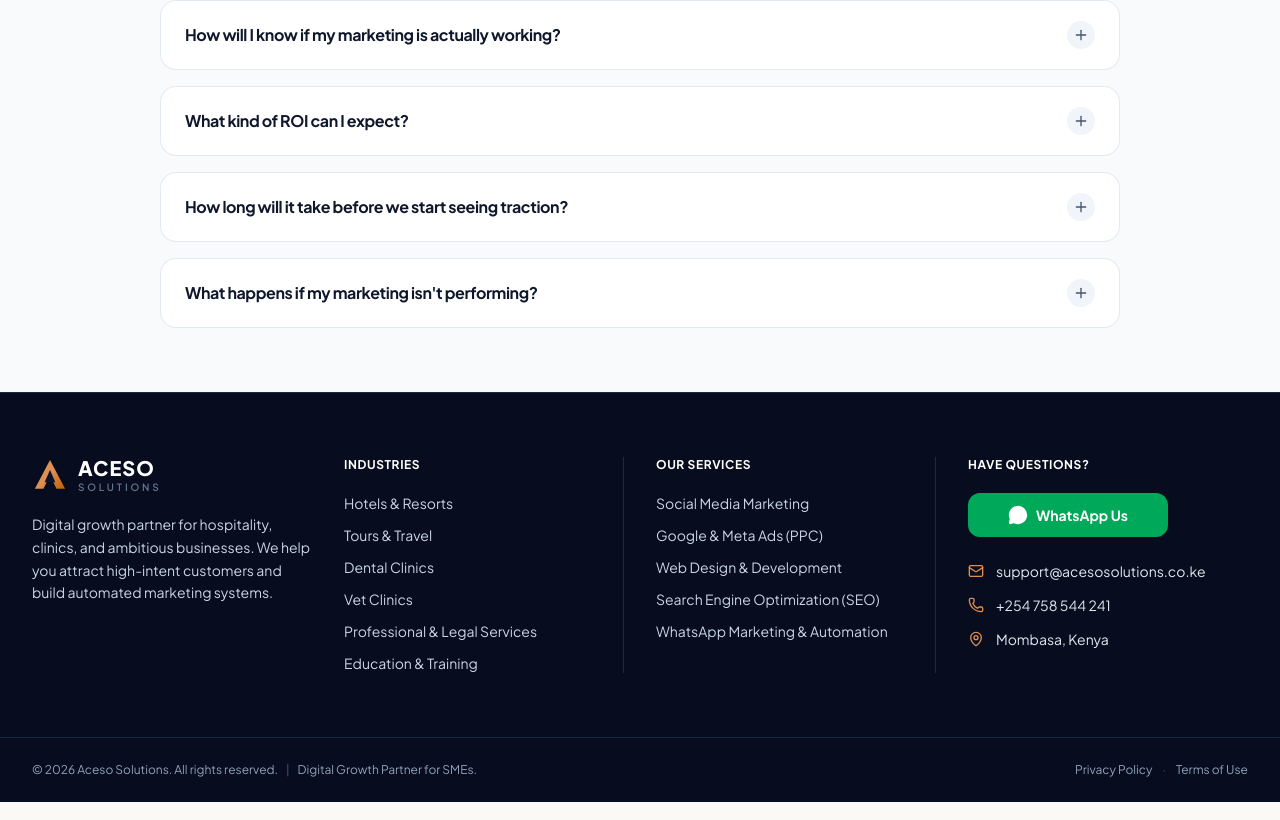
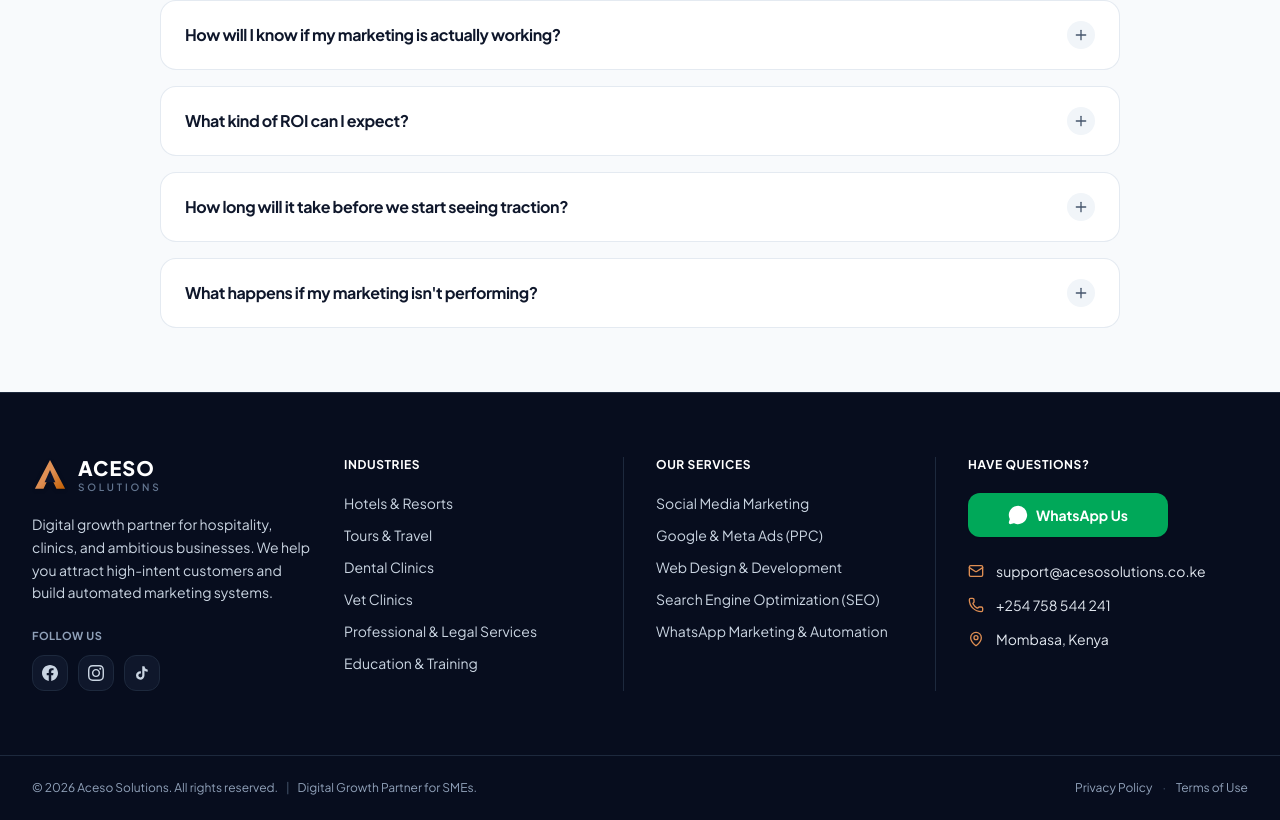
Before and after one commit to sanjajohnea-ai/Aceso-Marketing, a React (Vite) app: page / in a window 1280 px wide. Shown: the part 3567-4387 px from the top of the page. Built offline with nearby package versions, Linux system fonts and the light colour scheme; a web font is replaced by a local one.

Commit message:
feat(footer): add social media links and schema
Integrated social media profiles into the footer and updated the Organization schema to improve brand visibility and SEO.

```diff
--- a/index.html
+++ b/index.html
@@ -100,6 +100,11 @@
         "image": "https://images.unsplash.com/photo-1552664730-d307ca884978?q=80&w=1200&auto=format&fit=crop",
         "telephone": "+254758544241",
         "email": "contact@acesosolutions.co.ke",
+        "sameAs": [
+          "https://www.facebook.com/profile.php?id=61594992046587",
+          "https://www.instagram.com/aceso_marketing/?hl=en",
+          "https://www.tiktok.com/@acesomarketingsolutions"
+        ],
         "priceRange": "KSh 10,000 - KSh 100,000",
         "address": {
           "@type": "PostalAddress",
--- a/src/components/Footer.tsx
+++ b/src/components/Footer.tsx
@@ -33,6 +33,53 @@ export const Footer: React.FC<FooterProps> = ({ onNavigate }) => {
             <p className="text-slate-300 text-xs sm:text-sm leading-relaxed max-w-sm">
               Digital growth partner for hospitality, clinics, and ambitious businesses. We help you attract high-intent customers and build automated marketing systems.
             </p>
+
+            {/* Social Media Links */}
+            <div className="pt-1">
+              <span className="text-[11px] font-bold text-slate-400 uppercase tracking-wider block mb-2.5">
+                Follow Us
+              </span>
+              <div className="flex items-center gap-2.5">
+                <a
+                  href="https://www.facebook.com/profile.php?id=61594992046587"
+                  target="_blank"
+                  rel="noopener noreferrer"
+                  className="w-9 h-9 rounded-xl bg-slate-900 border border-slate-800 hover:border-[#1877F2] text-slate-300 hover:text-white hover:bg-[#1877F2] flex items-center justify-center transition-all duration-200 group shadow-2xs"
+                  aria-label="Follow Aceso Solutions on Facebook"
+                  title="Facebook: @acesosolutions"
+                >
+                  <svg className="w-4 h-4 fill-current" viewBox="0 0 24 24" aria-hidden="true">
+                    <path d="M24 12.073c0-6.627-5.373-12-12-12s-12 5.373-12 12c0 5.99 4.388 10.954 10.125 11.854v-8.385H7.078v-3.47h3.047V9.43c0-3.007 1.792-4.669 4.533-4.669 1.312 0 2.686.235 2.686.235v2.953H15.83c-1.491 0-1.956.925-1.956 1.874v2.25h3.328l-.532 3.47h-2.796v8.385C19.612 23.027 24 18.062 24 12.073z"/>
+                  </svg>
+                </a>
+
+                <a
+                  href="https://www.instagram.com/aceso_marketing/?hl=en"
+                  target="_blank"
+                  rel="noopener noreferrer"
+                  className="w-9 h-9 rounded-xl bg-slate-900 border border-slate-800 hover:border-[#E4405F] text-slate-300 hover:text-white hover:bg-gradient-to-tr hover:from-[#F58529] hover:via-[#DD2A7B] hover:to-[#8134AF] flex items-center justify-center transition-all duration-200 group shadow-2xs"
+                  aria-label="Follow Aceso Solutions on Instagram"
+                  title="Instagram: @aceso_marketing"
+                >
+                  <svg className="w-4 h-4 fill-current" viewBox="0 0 24 24" aria-hidden="true">
+                    <path d="M12 2.163c3.204 0 3.584.012 4.85.07 3.252.148 4.771 1.691 4.919 4.919.058 1.265.069 1.645.069 4.849 0 3.205-.012 3.584-.069 4.849-.149 3.225-1.664 4.771-4.919 4.919-1.266.058-1.644.07-4.85.07-3.204 0-3.584-.012-4.849-.07-3.26-.149-4.771-1.699-4.919-4.92-.058-1.265-.07-1.644-.07-4.849 0-3.204.013-3.583.07-4.849.149-3.227 1.664-4.771 4.919-4.919 1.266-.057 1.645-.069 4.849-.069zm0-2.163c-3.259 0-3.667.014-4.947.072-4.358.2-6.78 2.618-6.98 6.98-.059 1.281-.073 1.689-.073 4.948 0 3.259.014 3.668.072 4.948.2 4.358 2.618 6.78 6.98 6.98 1.281.058 1.689.072 4.948.072 3.259 0 3.668-.014 4.948-.072 4.354-.2 6.782-2.618 6.979-6.98.059-1.28.073-1.689.073-4.948 0-3.259-.014-3.667-.072-4.947-.196-4.354-2.617-6.78-6.979-6.98-1.281-.059-1.69-.073-4.949-.073zm0 5.838c-3.403 0-6.162 2.759-6.162 6.162s2.759 6.163 6.162 6.163 6.162-2.759 6.162-6.163c0-3.403-2.759-6.162-6.162-6.162zm0 10.162c-2.209 0-4-1.79-4-4 0-2.209 1.791-4 4-4s4 1.791 4 4c0 2.21-1.791 4-4 4zm6.406-11.845c-.796 0-1.441.645-1.441 1.44s.645 1.44 1.441 1.44c.795 0 1.439-.645 1.439-1.44s-.644-1.44-1.439-1.44z"/>
+                  </svg>
+                </a>
+
+                <a
+                  href="https://www.tiktok.com/@acesomarketingsolutions"
+                  target="_blank"
+                  rel="noopener noreferrer"
+                  className="w-9 h-9 rounded-xl bg-slate-900 border border-slate-800 hover:border-slate-500 text-slate-300 hover:text-white hover:bg-black flex items-center justify-center transition-all duration-200 group shadow-2xs"
+                  aria-label="Follow Aceso Solutions on TikTok"
+                  title="TikTok: @acesomarketingsolutions"
+                >
+                  <svg className="w-4 h-4 fill-current" viewBox="0 0 24 24" aria-hidden="true">
+                    <path d="M19.59 6.69a4.83 4.83 0 0 1-3.77-4.25V2h-3.45v13.67a2.89 2.89 0 0 1-5.2 1.74 2.89 2.89 0 0 1 2.31-4.64c.298-.002.595.042.88.13V9.4a6.33 6.33 0 0 0-1-.08A6.34 6.34 0 0 0 3 15.66a6.34 6.34 0 0 0 10.82 4.47 6.27 6.27 0 0 0 1.88-4.47V8.58a8.28 8.28 0 0 0 4.84 1.56V6.69z"/>
+                  </svg>
+                </a>
+              </div>
+            </div>
           </div>
 
           {/* Industries Links (lg: 3 cols) */}
```
